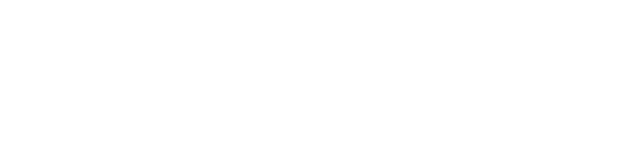
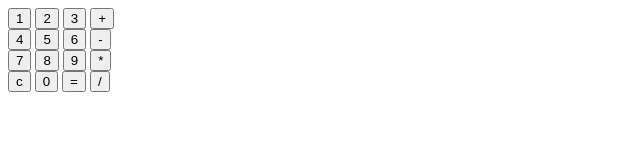
Before and after one commit to PhillJules/odin_calculator, a plain HTML site: page index.html in a window 1280 px wide. Shown: the whole page, without its empty margins (0-640 px from the left). Drawn offline with Linux system fonts and the light colour scheme.

Commit message:
added all the buttons
added the buttons to the index.html file 1-9
+ 0 and all the operators.

```diff
--- a/index.html
+++ b/index.html
@@ -8,5 +8,53 @@
 </head>
 <body>
 
+<button type="button">1</button>
+<button type="button">2</button>
+<button type="button">3</button>
+<button type="button">+</button>
+<br>
+<button type="button">4</button>
+<button type="button">5</button>
+<button type="button">6</button>
+<button type="button">-</button>
+<br>
+<button type="button">7</button>
+<button type="button">8</button>
+<button type="button">9</button>
+<button type="button">*</button>
+<br>
+<button type="button">c</button>
+<button type="button">0</button>
+<button type="button">=</button>
+<button type="button">/</button>
+<br>
+
+
+  <!-- <h1>Calculator</h1>
+  <form name="calculator">
+    <input type="text" name="answer" />
+    <br>
+    <input type="button" value=" 1 " onclick="calculator.answer.value += '1'" />
+    <input type="button" value=" 2 " onclick="calculator.answer.value += '2'" />
+    <input type="button" value=" 3 " onclick="calculator.answer.value += '3'" />
+    <input type="button" value=" + " onclick="calculator.answer.value += '+'" />
+    <br/>
+    <input type="button" value=" 4 " onclick="calculator.answer.value += '4'" />
+    <input type="button" value=" 5 " onclick="calculator.answer.value += '5'" />
+    <input type="button" value=" 6 " onclick="calculator.answer.value += '6'" />
+    <input type="button" value=" - " onclick="calculator.answer.value += '-'" />
+    <br/>
+    <input type="button" value=" 7 " onclick="calculator.answer.value += '7'" />
+    <input type="button" value=" 8 " onclick="calculator.answer.value += '8'" />
+    <input type="button" value=" 9 " onclick="calculator.answer.value += '9'" />
+    <input type="button" value=" x " onclick="calculator.answer.value += '*'" />
+    <br/>
+    <input type="button" value=" c " onclick="calculator.answer.value = ''" />
+    <input type="button" value=" 0 " onclick="calculator.answer.value += '0'" />
+    <input type="button" value=" = " onclick="calculator.answer.value = eval(calculator.answer.value)" />
+    <input type="button" value=" / " onclick="calculator.answer.value += '/'" />
+    <br/>
+  </form> -->
+
 </body>
 </html>
```
